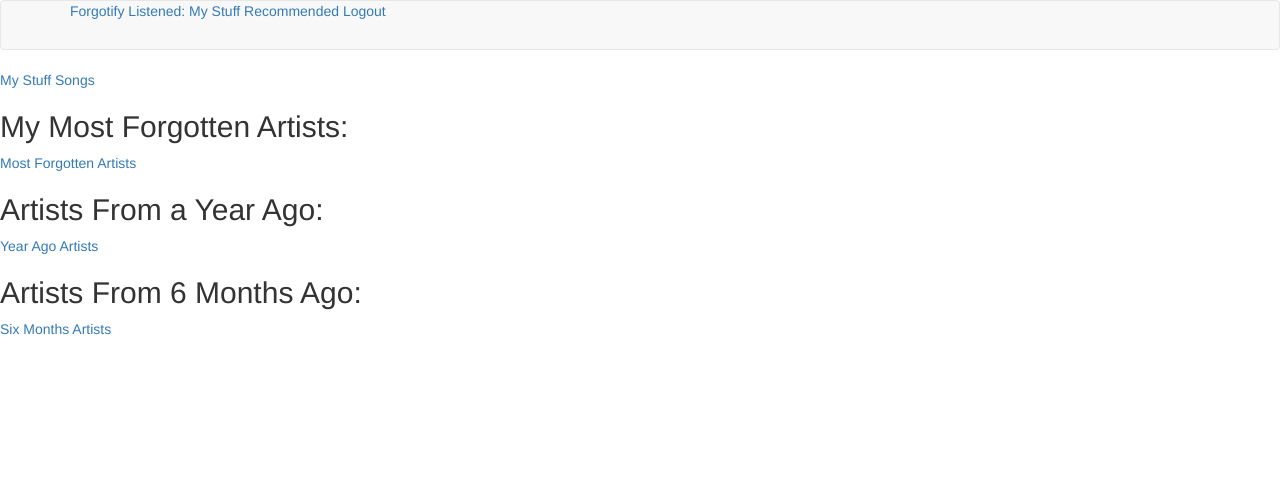
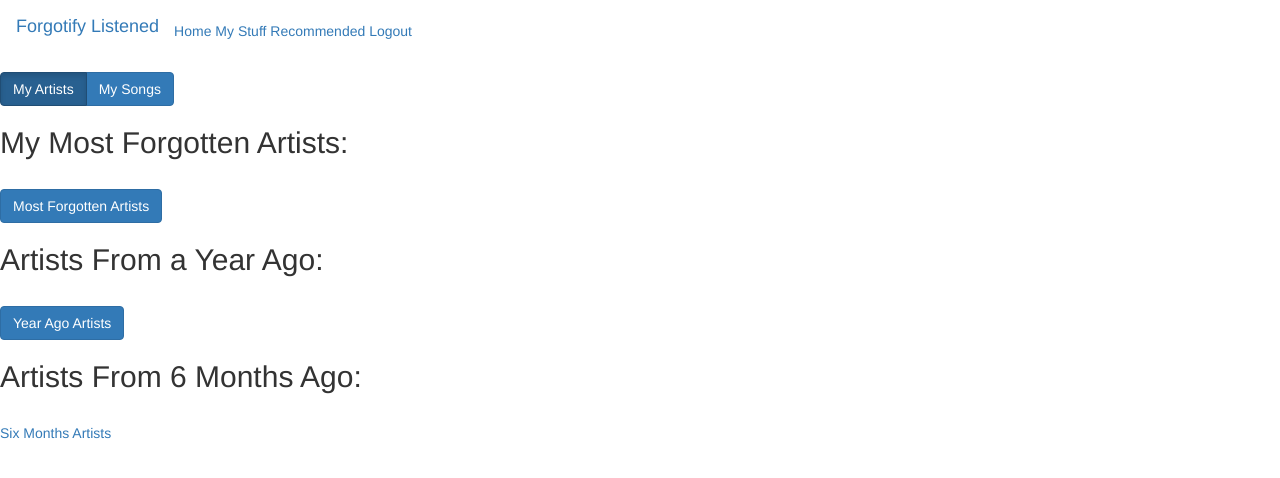
Before and after one commit to D-Tasker207/ForgotifyListened, a Flask app: page /mystuff/artists in a window 1280 px wide. Shown: the top 478 px of the page. Run offline with Flask 3, Linux system fonts and the light colour scheme; the visitor is signed in with stand-in values (Sample User, id 1); data comes from the database, SQL or seed files in the repository; both versions use the stored data as it was after the commit; some libraries are stand-ins or nearby versions.

Commit message:
add more complex bootstrap to the mystuff artists page

```diff
--- a/app/models.py
+++ b/app/models.py
@@ -124,3 +124,6 @@ class UserToArtist(db.Model):
     forgotten = db.Column(db.Integer, index=True)
     long_term = db.Column(db.Integer,  index=True)
     med_term = db.Column(db.Integer, index=True)
+
+    def __repr__(self):
+        return str(self.id) + " " + self.artist_id + " " + str(self.user_id)
--- a/app/routes.py
+++ b/app/routes.py
@@ -22,7 +22,7 @@ SCOPE = "user-top-read user-read-email playlist-modify-public"
 @app.route('/')
 @app.route('/index')
 def index():
-    return render_template('index.html')
+    return render_template('index.html', title="Home")
 
 
 @app.route('/spotipytest')
@@ -97,7 +97,7 @@ def mystuffartists():
             med_term_img.append(images[i])
 
     return render_template('myStuffArtists.html', User=User, forgotten=forgotten, long_term=long_term, med_term=med_term,
-                           forgotten_img=forgotten_img, long_term_img=long_term_img, med_term_img=med_term_img)
+                           forgotten_img=forgotten_img, long_term_img=long_term_img, med_term_img=med_term_img, title="My Artists")
 
 
 @app.route('/most_forgotten_artists')
@@ -120,7 +120,7 @@ def mostforgottenartists():
             forgotten_img.append(images[i])
 
     return render_template('mostForgottenArtists.html', User=User, forgotten=forgotten, forgotten_img=forgotten_img,
-                           size=len(forgotten_img))
+                           size=len(forgotten_img), title="My Most Forgotten Artists:")
 
 
 @app.route('/one_year_artists')
@@ -333,7 +333,7 @@ def new_user_dbpull():
     #     db.session.commit()
 
     create_user_links()
-    return redirect(url_for('mystuff/songs'))
+    return redirect(url_for('index'))
 
 
 @app.route('/testdbpull')
--- a/app/templates/base.html
+++ b/app/templates/base.html
@@ -1,53 +1,29 @@
 {%  extends 'bootstrap/base.html' %}
 
 {% block title %}
-    {{ title }} Forgotify listened
+    {{ title }} - Forgotify listened
 {% endblock %}
 
 {% block navbar %}
-    <nav class="navbar navbar-default">
-        <div class="container">
-            <div class="navbar-header">
-                <a href="{{ url_for('index') }}">Forgotify Listened: </a>
-                {% if current_user.is_anonymous %}
-                <a href="{{  url_for('recommended') }}">Recommended</a>
-                <a href="{{ url_for('login') }}">Login</a>
-                {% else %}
-                <a href="{{ url_for('mystuffsongs') }}">My Stuff</a>
-                <a href="{{  url_for('recommended') }}">Recommended</a>
-                <a href="{{ url_for('logout') }}">Logout</a>
-                {% endif %}
+    <nav class="navbar navbar-expand-lg navbar-light bg-light">
+        <div class="container-">
+            <a class="navbar-brand" href="{{ url_for('index') }}">Forgotify Listened</a>
+            <br>
+            <div class="collapse navbar-collapse" id="navbarNav">
+                <div class="navbar-nav">
+                    <a class="nav-link active" href="{{ url_for('index') }}">Home</a>
+                    {% if current_user.is_anonymous %}
+                        <a class="nav-link active" href="{{  url_for('recommended') }}">Recommended</a>
+                        <a class="nav-link active" href="{{ url_for('login') }}">Login</a>
+                    {% else %}
+                        <a class="nav-link active" href="{{ url_for('mystuffsongs') }}">My Stuff</a>
+                        <a class="nav-link active" href="{{  url_for('recommended') }}">Recommended</a>
+                        <a class="nav-link active" href="{{ url_for('logout') }}">Logout</a>
+                    {% endif %}
+                </div>
             </div>
         </div>
     </nav>
-{% endblock %}
-
-{% block scripts %}
-
-<script>
-
-    // {% if current_user.is_authenticated %}
-    //     $(function() {
-    //         var since = 0;
-    //         setInterval(function() {
-    //             $.ajax('{{ url_for('main.notifications') }}?since=' + since).done(
-    //                 function(notifications) {
-    //                     for (var i = 0; i < notifications.length; i++) {
-    //                         if (notifications[i].name == 'unread_message_count')
-    //                         set_message_count(notifications[i].data);
-    //                         since = notifications[i].timestamp;
-    //                     }
-    //                 }
-    //             );
-    //         }, 10000);
-    //     });
-    // {% endif %}
-
-    // function set_task_progress(task_id, progress) {
-    //     $('#' + task_id + '-progress').text(progress);
-    // }
-</script>
-
 {% endblock %}
 
 {% block content %}
@@ -59,18 +35,6 @@
             {% endfor %}
         {% endif %}
         {% endwith %}
-        <!-- {% if current_user.is_authenticated %}
-        {% with tasks = current_user.get_tasks_in_progress() %}
-        {% if tasks %}
-            {% for task in tasks %}
-            <div class="alert alert-info" role="alert">{{ task }}
-                {{ task.description }}
-                <span id="{{ task.id }}-progress" >{{ task.get_progress() }}</span>%
-            </div>
-            {% endfor %}
-        {% endif %}
-        {% endwith %}
-        {% endif %} -->
     </div>
 
         {# application content needs to be provided in the app_content block #}
--- a/app/templates/index.html
+++ b/app/templates/index.html
@@ -1,9 +1,6 @@
 {% extends "base.html" %}
 
 {% block app_content %}
-    <head>
-        <title>Forgotify Listened</title>
-    </head>
     <body>
         <h2>My Most Forgotten Stuff:</h2>
         <h2>Recommended by Users:</h2>
--- a/app/templates/myStuffArtists.html
+++ b/app/templates/myStuffArtists.html
@@ -1,37 +1,59 @@
 {% extends "base.html" %}
 
-{% block content %}
-
-<html>
-<head>
-    <title>My Stuff Artists</title>
-</head>
-<body>
-    <a href="{{ url_for('mystuffsongs') }}">My Stuff Songs</a>
+{% block app_content %}
+    <div class="btn-group">
+        <a href="{{ url_for('mystuffartists') }}" class="btn btn-primary active">My Artists</a>
+        <a href="{{ url_for('mystuffsongs') }}" class="btn btn-primary">My Songs</a>
+    </div>
     <h2>My Most Forgotten Artists:</h2>
     {% if forgotten | length > 0 %}
+        <div class="row">
         {% for i in range(0, 5) %}
-            <img src={{forgotten_img[i]}} style="width:100px;height:100px;"><br>
-            <a href="{{ url_for('artist', name=forgotten[i].name) }}">{{ forgotten[i].name }}</a><br>
+            <div class="col-md-2">
+                <div class="card" style="width: 18rem;">
+                    <a href="{{ url_for('artist', name=forgotten[i].name) }}"><img src={{forgotten_img[i]}} style="width:200px;height:200px;" class="card-img-top"></a>
+                    <div class="card-body">
+                        <a class="card-text" href="{{ url_for('artist', name=forgotten[i].name) }}">{{ forgotten[i].name }}</a>
+                    </div>
+                </div>
+            </div>
         {% endfor %}
+        </div>
     {% endif %}
-    <a href="{{ url_for('mostforgottenartists') }}">Most Forgotten Artists</a>
+    <br>
+    <a class="btn btn-primary" href="{{ url_for('mostforgottenartists') }}" role="button">Most Forgotten Artists</a>
     <h2>Artists From a Year Ago:</h2>
     {% if long_term | length > 0 %}
+        <div class="row">
         {% for i in range(0, 5) %}
-            <img src={{long_term_img[i]}} style="width:100px;height:100px;"><br>
-            <a href="{{ url_for('artist', name=long_term[i].name) }}">{{ long_term[i].name }}</a><br>
+            <div class="col-md-2">
+                <div class="card" style="width: 18rem;">
+                    <a href="{{ url_for('artist', name=long_term[i].name) }}"><img src={{long_term_img[i]}} style="width:200px;height:200px;"></a>
+                    <div class="card-body">
+                        <a class="card-text" href="{{ url_for('artist', name=long_term[i].name) }}">{{ long_term[i].name }}</a>
+                    </div>
+                </div>
+            </div>
         {% endfor %}
+        </div>
     {% endif %}
-    <a href="{{ url_for('oneyearartists') }}">Year Ago Artists</a>
+    <br>
+    <a class="btn btn-primary" href="{{ url_for('oneyearartists') }}">Year Ago Artists</a>
     <h2>Artists From 6 Months Ago:</h2>
     {% if med_term | length > 0 %}
-        {% for i in range(0, 5) %}
-            <img src={{med_term_img[i]}} style="width:100px;height:100px;"><br>
-            <a href="{{ url_for('artist', name=med_term[i].name) }}">{{ med_term[i].name }}</a><br>
-        {% endfor %}
+        <div class="row">
+            {% for i in range(0, 5) %}
+            <div class="col-md-2">
+                <div class="card" style="width: 18rem;">
+                    <a href="{{ url_for('artist', name=med_term[i].name) }}"><img src={{med_term_img[i]}} style="width:200px;height:200px;"></a>
+                    <div class="card-body">
+                        <a href="{{ url_for('artist', name=med_term[i].name) }}">{{ med_term[i].name }}</a>
+                    </div>
+                </div>
+            </div>
+            {% endfor %}
+        </div>
     {% endif %}
+    <br>
     <a href="{{ url_for('sixmonthsartists') }}">Six Months Artists</a>
-</body>
-</html>
 {% endblock %}
--- a/config.py
+++ b/config.py
@@ -7,7 +7,7 @@ class Config(object):
     SECRET_KEY = os.environ.get('SECRET_KEY') or 'you-will-never-guess'
 
     SQLALCHEMY_DATABASE_URI = os.environ.get('DATABASE_URL') or \
-    'sqlite:///' + os.path.join(basedir, 'app.db')
+    'sqlite:////' + os.path.join(basedir, 'app.db')
     SQLALCHEMY_TRACK_MODIFICATIONS = False
 
     SESSION_TYPE = 'filesystem'
```
Also changed, not shown: app/spotify_service.py (+42 -44 lines), app/templates/mostForgottenArtists.html (+1 -7 lines), migrations/versions/b0d96b84a3eb_.py (added, +39 -0 lines), app.db, 1 other file.
